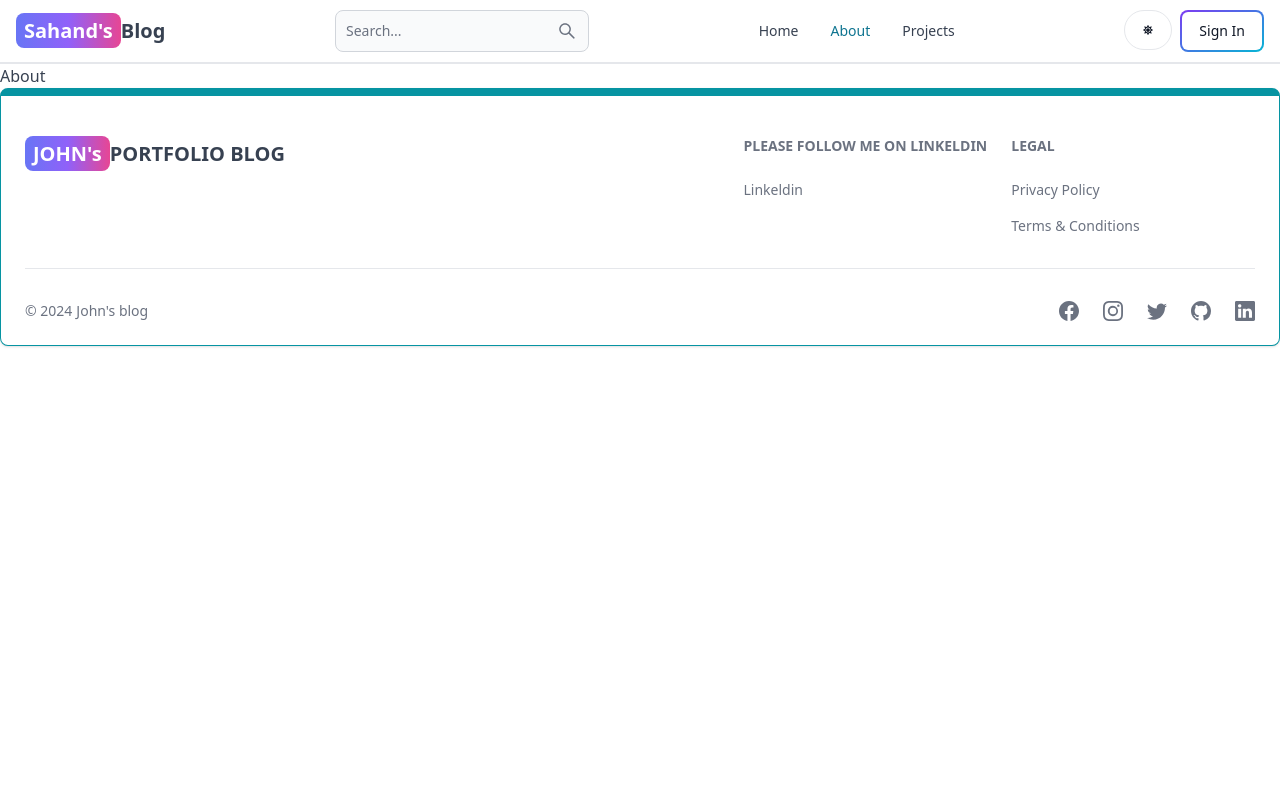
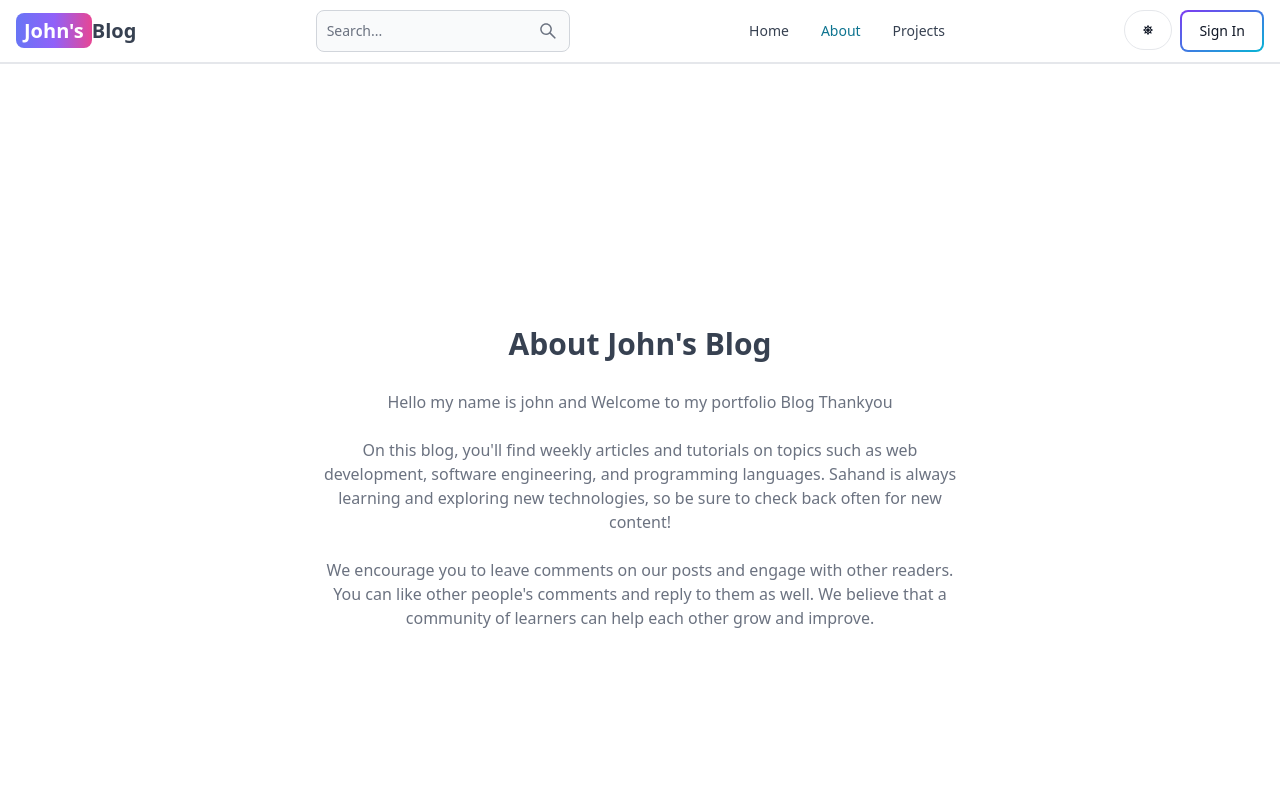
Before and after one commit to offorjohn/mern-blog, a React (Vite) app in the folder client/: page /about in a window 1280 px wide. Shown: the top 800 px of the page. Built offline with nearby package versions, Linux system fonts and the light colour scheme; no server answers.

Commit message:
add preinstalation

```diff
--- a/client/src/components/Header.jsx
+++ b/client/src/components/Header.jsx
@@ -55,7 +55,7 @@
         className='self-center whitespace-nowrap text-sm sm:text-xl font-semibold dark:text-white'
       >
         <span className='px-2 py-1 bg-gradient-to-r from-indigo-500 via-purple-500 to-pink-500 rounded-lg text-white'>
-          Sahand's
+          John's
         </span>
         Blog
       </Link>
--- a/client/src/pages/About.jsx
+++ b/client/src/pages/About.jsx
@@ -1,7 +1,34 @@
-export default function About(){
+export default function About() {
+  return (
+    <div className='min-h-screen flex items-center justify-center'>
+      <div className='max-w-2xl mx-auto p-3 text-center'>
+        <div>
+          <h1 className='text-3xl font font-semibold text-center my-7'>
+            About John's Blog
+          </h1>
+          <div className='text-md text-gray-500 flex flex-col gap-6'>
+            <p>
+              Hello my name is john and Welcome to my portfolio Blog Thankyou
 
 
-  return (
-    <div>About</div>
-  )
+            </p>
+
+            <p>
+              On this blog, you'll find weekly articles and tutorials on topics
+              such as web development, software engineering, and programming
+              languages. Sahand is always learning and exploring new
+              technologies, so be sure to check back often for new content!
+            </p>
+
+            <p>
+              We encourage you to leave comments on our posts and engage with
+              other readers. You can like other people's comments and reply to
+              them as well. We believe that a community of learners can help
+              each other grow and improve.
+            </p>
+          </div>
+        </div>
+      </div>
+    </div>
+  );
 }
--- a/client/src/pages/Projects.jsx
+++ b/client/src/pages/Projects.jsx
@@ -1,5 +1,11 @@
+import CallToAction from '../components/CallToAction';
+
 export default function Projects() {
   return (
-    <div>Projects</div>
+    <div className='min-h-screen max-w-2xl mx-auto flex justify-center items-center flex-col gap-6 p-3'>
+      <h1 className='text-3xl font-semibold'>Pojects</h1>
+      <p className='text-md text-gray-500'>Build fun and engaging projects while learning HTML, CSS, and JavaScript!</p>
+      <CallToAction />
+    </div>
   )
 }
--- a/package.json
+++ b/package.json
@@ -6,7 +6,8 @@
   "main": "index.js",
   "scripts": {
     "dev": "nodemon api/index.js",
-    "start": "node api/index.js"
+    "start": "node api/index.js",
+    "build": "npm install && npm install --prefix client && npm run build --prefix client"
   },
   "keywords": [],
   "author": "",
```
Also changed, not shown: 1 other file (tests, documents, lock files or other folders).
